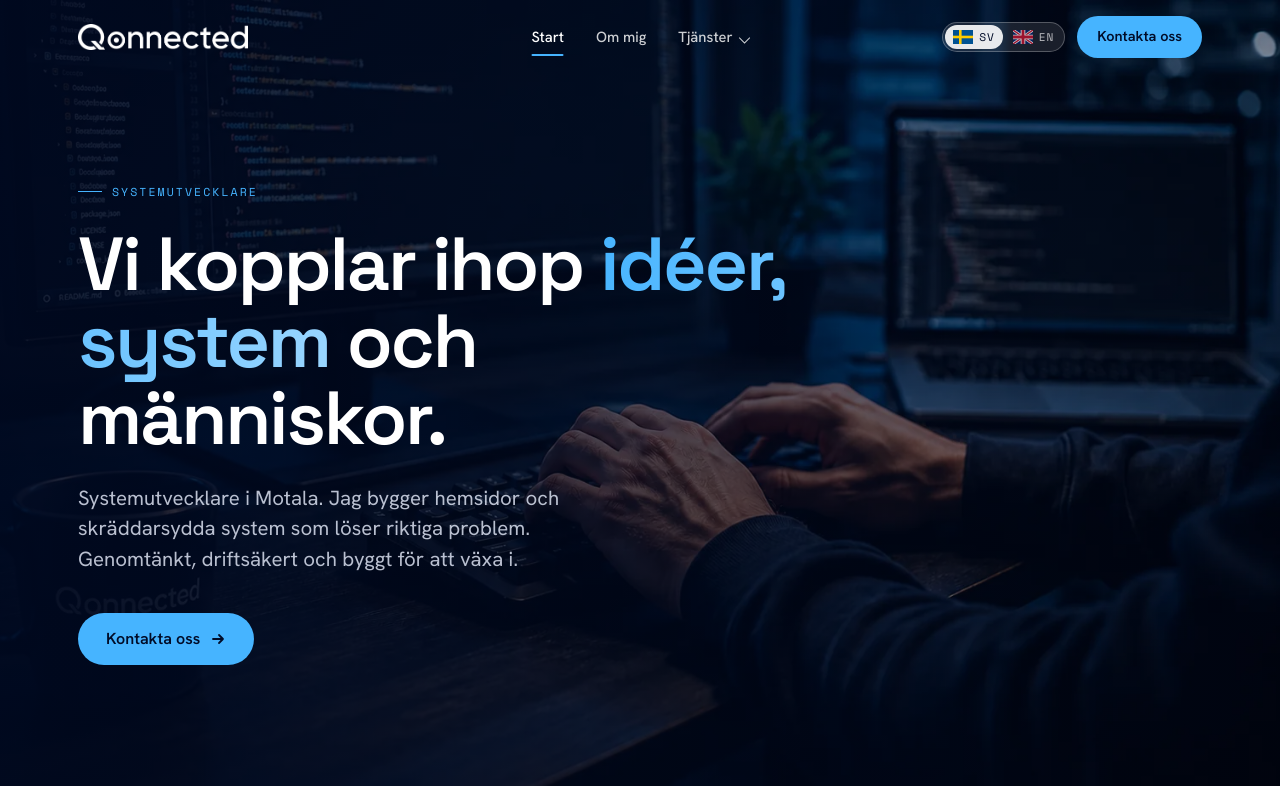
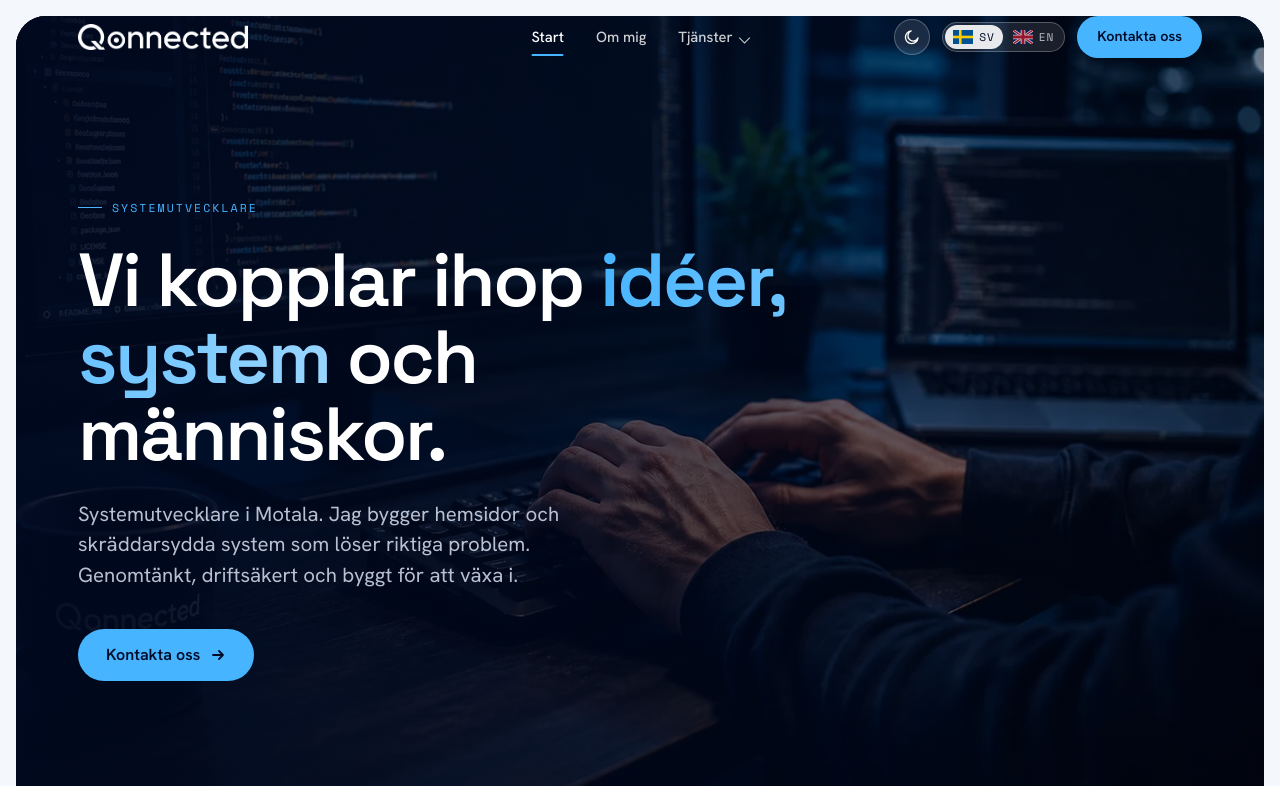
Before and after one commit to jelalqaiumi/qonnected, a Next.js app in the folder qnext/: page / in a window 1280 px wide. Shown: the top 786 px of the page. Built offline with nearby package versions, Linux system fonts and the light colour scheme.

Commit message:
Dark mode samt mer luft omkring bilderna.

```diff
--- a/qnext/app/(en)/en/page.tsx
+++ b/qnext/app/(en)/en/page.tsx
@@ -59,13 +59,13 @@ export default function HomeEn() {
       <JsonLd data={faqSchema(faqs)} />
 
       {/* HERO */}
-      <section className="relative flex min-h-[100svh] items-center overflow-hidden bg-navy-deep text-white">
+      <section className="relative mx-auto mt-4 flex min-h-[100svh] w-[calc(100%-2rem)] max-w-[1280px] items-center overflow-hidden rounded-[30px] bg-navy-deep text-white max-md:mt-3 max-md:w-[calc(100%-1.5rem)] max-md:rounded-[22px]">
         <Image
           src="/hero.webp"
           alt=""
           fill
           priority
-          sizes="100vw"
+          sizes="(max-width: 768px) calc(100vw - 1.5rem), (max-width: 1320px) calc(100vw - 2rem), 1280px"
           className="z-0 object-cover object-center"
         />
         <NetworkCanvas />
--- a/qnext/app/(sv)/page.tsx
+++ b/qnext/app/(sv)/page.tsx
@@ -58,7 +58,7 @@ export default function Home() {
       <JsonLd data={faqSchema(faqs)} />
 
       {/* HERO */}
-      <section className="relative flex min-h-[100svh] items-center overflow-hidden bg-navy-deep text-white">
+      <section className="relative mx-auto mt-4 flex min-h-[100svh] w-[calc(100%-2rem)] max-w-[1280px] items-center overflow-hidden rounded-[30px] bg-navy-deep text-white max-md:mt-3 max-md:w-[calc(100%-1.5rem)] max-md:rounded-[22px]">
         {/* Hero-bilden är sidans LCP-element — via next/image serveras den i
             rätt storlek och format för varje enhet. */}
         <Image
@@ -66,7 +66,7 @@ export default function Home() {
           alt=""
           fill
           priority
-          sizes="100vw"
+          sizes="(max-width: 768px) calc(100vw - 1.5rem), (max-width: 1320px) calc(100vw - 2rem), 1280px"
           className="z-0 object-cover object-center"
         />
         <NetworkCanvas />
--- a/qnext/app/globals.css
+++ b/qnext/app/globals.css
@@ -27,6 +27,21 @@
   html {
     scroll-behavior: smooth;
   }
+
+  html[data-theme="dark"] {
+    --color-ink: #e8efff;
+    --color-navy: #0a1224;
+    --color-navy-deep: #070d1a;
+    --color-royal: #86a7ff;
+    --color-royal-bright: #9cb7ff;
+    --color-signal: #66c4ff;
+    --color-signal-soft: #a8dcff;
+    --color-paper: #070d1a;
+    --color-mist: #1a2540;
+    --color-line: #24324f;
+    --color-muted: #a7b4cf;
+  }
+
   body {
     background-color: var(--color-paper);
     color: var(--color-ink);
@@ -34,6 +49,56 @@
     -webkit-font-smoothing: antialiased;
     text-rendering: optimizeLegibility;
   }
+
+  html[data-theme="dark"] .bg-white {
+    background-color: #0f1728 !important;
+  }
+
+  html[data-theme="dark"] .text-ink {
+    color: var(--color-ink) !important;
+  }
+
+  html[data-theme="dark"] .text-muted {
+    color: var(--color-muted) !important;
+  }
+
+  html[data-theme="dark"] .border-line,
+  html[data-theme="dark"] .border-mist {
+    border-color: var(--color-line) !important;
+  }
+
+  html[data-theme="dark"] .bg-paper {
+    background-color: var(--color-paper) !important;
+  }
+
+  html[data-theme="dark"] .bg-ink {
+    background-color: #030916 !important;
+  }
+
+  html[data-theme="dark"] .hover\:bg-\[\#f3f7ff\]:hover {
+    background-color: #111c31 !important;
+  }
+
+  html[data-theme="dark"] .hover\:text-royal:hover {
+    color: var(--color-signal) !important;
+  }
+
+  html[data-theme="dark"] .shadow-\[0_18px_38px_-20px_rgba\(10\,20\,48\,0\.35\)\] {
+    box-shadow: 0 18px 38px -20px rgba(0, 0, 0, 0.75) !important;
+  }
+
+  html[data-theme="dark"] .shadow-\[0_18px_40px_-22px_rgba\(6\,51\,142\,0\.5\)\] {
+    box-shadow: 0 18px 40px -22px rgba(0, 0, 0, 0.8) !important;
+  }
+
+  html[data-theme="dark"] .shadow-\[0_14px_34px_-10px_rgba\(70\,180\,255\,0\.75\)\] {
+    box-shadow: 0 14px 34px -12px rgba(80, 180, 255, 0.55) !important;
+  }
+
+  html[data-theme="dark"] .shadow-\[0_10px_26px_-8px_rgba\(70\,180\,255\,0\.7\)\] {
+    box-shadow: 0 10px 26px -10px rgba(80, 180, 255, 0.5) !important;
+  }
+
   ::selection {
     background: var(--color-signal);
     color: var(--color-navy-deep);
--- a/qnext/components/Nav.tsx
+++ b/qnext/components/Nav.tsx
@@ -14,6 +14,7 @@ export default function Nav({ locale = "sv" }: { locale?: Locale }) {
   const pathname = usePathname();
   const [scrolled, setScrolled] = useState(false);
   const [open, setOpen] = useState(false);
+  const [theme, setTheme] = useState<"light" | "dark">("light");
 
   const t = ui[locale];
   const p = paths[locale];
@@ -35,10 +36,27 @@ export default function Nav({ locale = "sv" }: { locale?: Locale }) {
     setOpen(false);
   }, [pathname]);
 
+  useEffect(() => {
+    const saved = localStorage.getItem("theme");
+    const prefersDark = window.matchMedia("(prefers-color-scheme: dark)").matches;
+    const initial = saved === "dark" || saved === "light" ? saved : prefersDark ? "dark" : "light";
+    document.documentElement.setAttribute("data-theme", initial);
+    setTheme(initial);
+  }, []);
+
+  const toggleTheme = () => {
+    const next = theme === "dark" ? "light" : "dark";
+    document.documentElement.setAttribute("data-theme", next);
+    localStorage.setItem("theme", next);
+    setTheme(next);
+  };
+
   const isActive = (href: string) =>
     href === p.home ? pathname === p.home : pathname.startsWith(href);
 
   const servicesActive = pathname.startsWith(p.services);
+  const lightLogoVisible = !scrolled || theme === "dark";
+  const darkLogoVisible = scrolled && theme !== "dark";
 
   return (
     <header
@@ -57,7 +75,7 @@ export default function Nav({ locale = "sv" }: { locale?: Locale }) {
             priority
             sizes="170px"
             className={`object-contain object-left transition-opacity duration-300 ${
-              scrolled ? "opacity-0" : "opacity-100"
+              lightLogoVisible ? "opacity-100" : "opacity-0"
             }`}
           />
           <Image
@@ -66,7 +84,7 @@ export default function Nav({ locale = "sv" }: { locale?: Locale }) {
             fill
             sizes="170px"
             className={`object-contain object-left transition-opacity duration-300 ${
-              scrolled ? "opacity-100" : "opacity-0"
+              darkLogoVisible ? "opacity-100" : "opacity-0"
             }`}
           />
         </Link>
@@ -138,6 +156,12 @@ export default function Nav({ locale = "sv" }: { locale?: Locale }) {
 
         {/* Höger sida: språkväljare + knapp (desktop) + mobilmeny */}
         <div className="flex items-center gap-3">
+          <ThemeToggleButton
+            theme={theme}
+            scrolled={scrolled}
+            locale={locale}
+            onToggle={toggleTheme}
+          />
           <LangSwitch locale={locale} pathname={pathname} scrolled={scrolled} />
           <Link
             href={p.contact}
@@ -163,6 +187,32 @@ export default function Nav({ locale = "sv" }: { locale?: Locale }) {
           open ? "translate-x-0" : "translate-x-full"
         }`}
       >
+        <button
+          type="button"
+          onClick={toggleTheme}
+          className="inline-flex w-fit items-center gap-2 rounded-full border border-signal-soft/30 bg-white/10 px-3 py-1.5 text-[0.8rem] text-white"
+          aria-label={
+            locale === "en"
+              ? theme === "dark"
+                ? "Switch to light mode"
+                : "Switch to dark mode"
+              : theme === "dark"
+              ? "Byt till ljust läge"
+              : "Byt till mörkt läge"
+          }
+          title={
+            locale === "en"
+              ? theme === "dark"
+                ? "Light mode"
+                : "Dark mode"
+              : theme === "dark"
+              ? "Ljust läge"
+              : "Mörkt läge"
+          }
+        >
+          {theme === "dark" ? <SunIcon className="h-4 w-4" /> : <MoonIcon className="h-4 w-4" />}
+          <span>{theme === "dark" ? (locale === "en" ? "Light" : "Ljust") : locale === "en" ? "Dark" : "Morkt"}</span>
+        </button>
         {links.map((l) => (
           <Link key={l.href} href={l.href} className="text-[1.1rem] font-medium text-white">
             {l.label}
@@ -189,6 +239,78 @@ export default function Nav({ locale = "sv" }: { locale?: Locale }) {
         </Link>
       </div>
     </header>
+  );
+}
+
+function ThemeToggleButton({
+  theme,
+  scrolled,
+  locale,
+  onToggle,
+}: {
+  theme: "light" | "dark";
+  scrolled: boolean;
+  locale: Locale;
+  onToggle: () => void;
+}) {
+  const toDark = theme !== "dark";
+
+  return (
+    <button
+      type="button"
+      onClick={onToggle}
+      className={`grid h-9 w-9 place-items-center rounded-full border transition-colors ${
+        scrolled ? "border-mist bg-white/65 text-ink hover:bg-white" : "border-white/25 bg-white/10 text-white hover:bg-white/15"
+      }`}
+      aria-label={
+        locale === "en"
+          ? toDark
+            ? "Switch to dark mode"
+            : "Switch to light mode"
+          : toDark
+          ? "Byt till morkt lage"
+          : "Byt till ljust lage"
+      }
+      title={
+        locale === "en"
+          ? toDark
+            ? "Dark mode"
+            : "Light mode"
+          : toDark
+          ? "Morkt lage"
+          : "Ljust lage"
+      }
+    >
+      {theme === "dark" ? <SunIcon className="h-4.5 w-4.5" /> : <MoonIcon className="h-4.5 w-4.5" />}
+    </button>
+  );
+}
+
+function SunIcon({ className }: { className?: string }) {
+  return (
+    <svg viewBox="0 0 24 24" fill="none" className={className} aria-hidden="true">
+      <circle cx="12" cy="12" r="4" stroke="currentColor" strokeWidth="1.8" />
+      <path
+        d="M12 2.8v2.2M12 19v2.2M21.2 12H19M5 12H2.8M18.5 5.5l-1.6 1.6M7.1 16.9l-1.6 1.6M18.5 18.5l-1.6-1.6M7.1 7.1 5.5 5.5"
+        stroke="currentColor"
+        strokeWidth="1.8"
+        strokeLinecap="round"
+      />
+    </svg>
+  );
+}
+
+function MoonIcon({ className }: { className?: string }) {
+  return (
+    <svg viewBox="0 0 24 24" fill="none" className={className} aria-hidden="true">
+      <path
+        d="M20 13.2A8.4 8.4 0 1 1 10.8 4a7 7 0 1 0 9.2 9.2z"
+        stroke="currentColor"
+        strokeWidth="1.8"
+        strokeLinecap="round"
+        strokeLinejoin="round"
+      />
+    </svg>
   );
 }
 
--- a/qnext/lib/i18n.ts
+++ b/qnext/lib/i18n.ts
@@ -138,7 +138,6 @@ export const ui = {
     processEyebrow: "Så går det till",
     processHeading: "Från första samtal till färdigt",
     step: "Steg",
-    eta: "Tidsestimat",
     personalEyebrow: "Vem du jobbar med",
     caseEyebrow: "Exempel på upplägg",
     caseHeading: "Typiska scenarier",
@@ -183,7 +182,6 @@ export const ui = {
     processEyebrow: "How it works",
     processHeading: "From first call to finished",
     step: "Step",
-    eta: "Estimated time",
     personalEyebrow: "Who you'll work with",
     caseEyebrow: "Example setups",
     caseHeading: "Typical scenarios",
--- a/qnext/lib/services.en.ts
+++ b/qnext/lib/services.en.ts
@@ -18,17 +18,14 @@ export const servicesEn: Service[] = [
     includes: [
       "Design and code shaped around your business, not a stock template",
       "Responsive — works just as well on a phone as on a desktop",
-      "Built for speed and for search engines to understand",
       "A clean structure that you or I can build on later",
     ],
     goodFor: [
       "You who need a new site, or want to replace an ageing one",
-      "You who want something you own instead of a locked page builder",
       "Businesses that want to look professional online",
     ],
     pricing: {
       from: "SEK 10,000",
-      to: "SEK 45,000",
       note: "Where you land in that range depends on how many pages the site has, whether the content and images already exist, and whether you need a database, logins or other functionality behind the scenes. You get a fixed quote before we start — no surprises on the invoice.",
     },
     process: [
--- a/qnext/lib/services.ts
+++ b/qnext/lib/services.ts
@@ -157,7 +157,7 @@ export const services: Service[] = [
     short:
       "Kompletta applikationer med både frontend och backend — databas, logik och gränssnitt i ett.",
     icon: "code",
-    heroImage: "/fullstack.webp",
+    heroImage: "/fullstackbild.webp",
     heroNote: "Från idé till drift: gränssnitt, logik och data i samma leverans.",
     intro:
       "Jag bygger hela applikationen, inte bara ytan. Frontend som användaren möter, backend som gör jobbet och databasen som håller ordning på allt — byggt för att hänga ihop och hålla över tid.",
@@ -236,22 +236,18 @@ export const services: Service[] = [
     process: [
       {
         title: "Vi kartlägger flödet",
-        time: "1-3 dagar",
         body: "Vi går igenom hur arbetet faktiskt går till hos er idag — vem som gör vad, var informationen finns och var det skaver. Det är det som avgör hur applikationen ska byggas, inte tvärtom.",
       },
       {
         title: "Datamodell och struktur",
-        time: "2-5 dagar",
         body: "Jag bestämmer hur informationen ska lagras och hänga ihop innan bygget drar igång. Den delen är svår att ändra i efterhand, så den är värd att göra rätt från början.",
       },
       {
         title: "Bygge i etapper",
-        time: "2-6 veckor",
         body: "Vi tar den viktigaste funktionen först och får den att fungera skarpt, sedan bygger vi vidare därifrån. Du ser resultat tidigt och kan styra om medan det fortfarande är enkelt.",
       },
       {
         title: "Driftsättning och förvaltning",
-        time: "1-3 dagar + löpande",
         body: "Applikationen sätts i drift med säkerhetskopior och övervakning på plats. Sedan hjälper jag till löpande eller lämnar över till er — beroende på vad ni vill.",
       },
     ],
```
Also changed, not shown: qnext/app/(en)/layout.tsx (+9 -1 lines), qnext/app/(sv)/layout.tsx (+9 -1 lines), qnext/components/ServiceDetail.tsx (+6 -13 lines), qnext/public/fullstackbild.webp (added).
